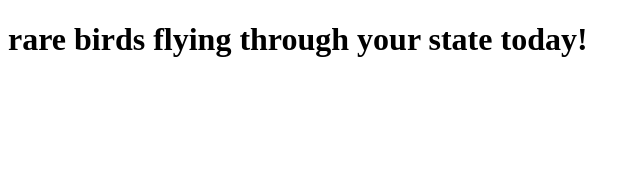
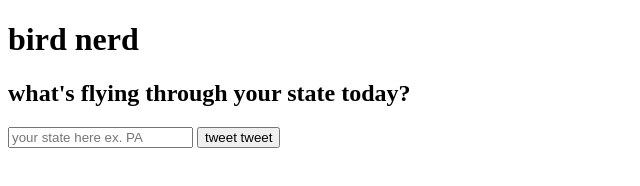
Before and after one commit to jessica-im/birdnerd, a plain HTML site: page project_files/index.html in a window 1280 px wide. Shown: the whole page, without its empty margins (0-640 px from the left). Drawn offline with nearby package versions, Linux system fonts and the light colour scheme; no server answers.

```diff
--- a/project_files/app.js
+++ b/project_files/app.js
@@ -1,3 +1,4 @@
+
 
 
 
--- a/project_files/index.html
+++ b/project_files/index.html
@@ -9,7 +9,18 @@
     </head>
     <body>
         <div id="container">
-            <h1>rare birds flying through your state today!</h1>
+            <h1>bird nerd</h1>
+
+            <div id="form">
+                <form>
+                    <h2>what's flying through your state today?</h2>
+                    <input type="text" placeholder="your state here ex. PA" id="input-box"/>
+                    <input type="submit" value="tweet tweet" id="button"/>
+                </form>
+            </div>
+            <div id="results">
+
+            </div>
         </div>
     </body>
 </html>
```
Also changed, not shown: 1 other file.
